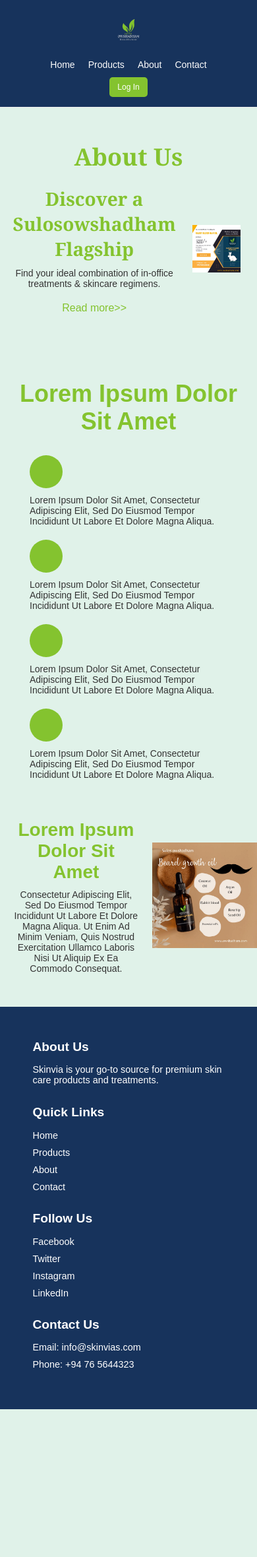
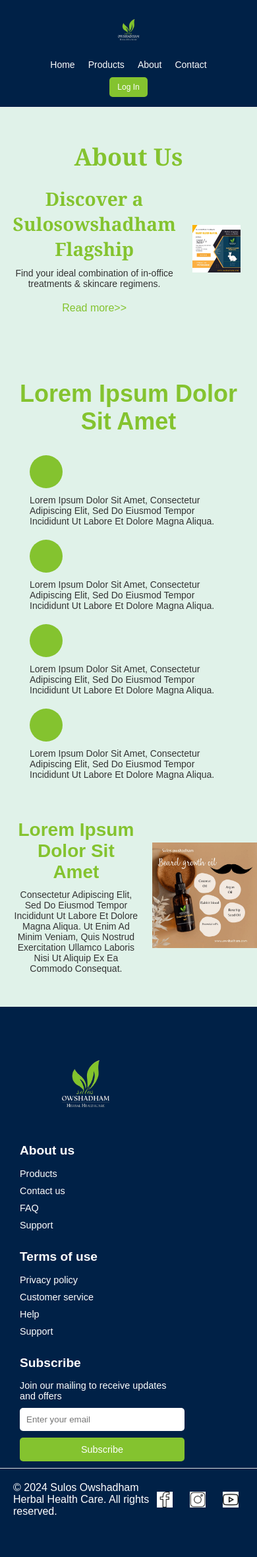
Before and after one commit to FAITE-TECH/Cosmetic-Web, a PHP site: page /About.php in a window 390 px wide. Shown: the whole page at 66% size. Before the commit the page ends 2136 px from the top, so only its background shows below. Run offline with PHP 8.4, Linux system fonts and the light colour scheme; some web fonts are replaced.

Commit message:
Updated with changes

```diff
--- a/About.php
+++ b/About.php
@@ -91,33 +91,41 @@ $username = $isLoggedIn ? $_SESSION['Usname'] : '';
 </section>
 
 <footer>
-    <div class="container footer-container">
-        <div class="footer-section">
-            <h3>About Us</h3>
-            <p>Skinvia is your go-to source for premium skin care products and treatments.</p>
+    <div class="footer-container">
+        <div class="footer-section logo-section">
+            <img src="Logo/logo.png" alt="Sulos Owshadham Herbal Health Care Logo">
         </div>
         <div class="footer-section">
-            <h3>Quick Links</h3>
+            <h3>About us</h3>
             <ul>
-                    <li><a href="<?php echo $isLoggedIn ? 'CusHome.php' : 'index.php'; ?>">Home</a></li>
-                    <li><a href="Product.php">Products</a></li>
-                    <li><a href="About.php">About</a></li>
-                    <li><a href="contactus.php">Contact</a></li>
+                <li><a href="Product.php">Products</a></li>
+                <li><a href="contactus.php">Contact us</a></li>
+                <li><a href="#">FAQ</a></li>
+                <li><a href="#">Support</a></li>
             </ul>
         </div>
         <div class="footer-section">
-            <h3>Follow Us</h3>
+            <h3>Terms of use</h3>
             <ul>
-                <li><a href="#">Facebook</a></li>
-                <li><a href="#">Twitter</a></li>
-                <li><a href="#">Instagram</a></li>
-                <li><a href="#">LinkedIn</a></li>
+                <li><a href="#">Privacy policy</a></li>
+                <li><a href="#">Customer service</a></li>
+                <li><a href="#">Help</a></li>
+                <li><a href="#">Support</a></li>
             </ul>
         </div>
-        <div class="footer-section">
-            <h3>Contact Us</h3>
-            <p>Email: info@skinvias.com</p>
-            <p>Phone: +94 76 5644323</p>
+        <div class="footer-section subscribe-section">
+            <h3>Subscribe</h3>
+            <p>Join our mailing to receive updates and offers</p>
+            <input type="email" placeholder="Enter your email">
+            <button>Subscribe</button>
+        </div>
+    </div>
+    <div class="footer-bottom">
+        <p>© 2024 Sulos Owshadham Herbal Health Care. All rights reserved.</p>
+        <div class="social-icons">
+            <a href="#"><img src="Logo/facebook-nb.png" alt="Facebook"></a>
+            <a href="#"><img src="Logo/video-nb.png" alt="Instagram"></a>
+            <a href="#"><img src="Logo/youtube-nb.png" alt="YouTube"></a>
         </div>
     </div>
 </footer>
--- a/about.css
+++ b/about.css
@@ -37,7 +37,7 @@ body {
 }
 
 header {
-    background-color: #17335c;
+    background-color: #002147;
     border-bottom: 1px solid #eee;
     padding: 5px 0;
     height: auto;
--- a/buyNow.php
+++ b/buyNow.php
@@ -219,9 +219,9 @@ mysqli_close($conn);
     <div class="footer-bottom">
         <p>© 2024 Sulos Owshadham Herbal Health Care. All rights reserved.</p>
         <div class="social-icons">
-            <a href="#"><img src="Logo/facebook.png" alt="Facebook"></a>
-            <a href="#"><img src="Logo/instagram.png" alt="Instagram"></a>
-            <a href="#"><img src="Logo/youtube.png" alt="YouTube"></a>
+            <a href="#"><img src="Logo/facebook-nb.png" alt="Facebook"></a>
+            <a href="#"><img src="Logo/video-nb.png" alt="Instagram"></a>
+            <a href="#"><img src="Logo/youtube-nb.png" alt="YouTube"></a>
         </div>
     </div>
 </footer>
--- a/contactus.php
+++ b/contactus.php
@@ -30,7 +30,7 @@ $username = $isLoggedIn ? $_SESSION['Usname'] : '';
 }
 
 header {
-    background-color: #17335c;
+    background-color: #002147;
     border-bottom: 1px solid #eee;
     padding: 5px 0;
     height: auto;
@@ -257,7 +257,7 @@ nav ul li a {
         }
 
         footer {
-    background-color: #17335c;
+    background-color: #002147;
     color: white;
     padding: 40px 0;
     text-align: left;
--- a/styles.css
+++ b/styles.css
@@ -39,7 +39,7 @@ body {
 }
 
 header {
-    background-color: #17335c;
+    background-color: #002147;
     border-bottom: 1px solid #eee;
     padding: 5px 0;
     height: auto;
@@ -391,7 +391,7 @@ nav ul li a {
 }
 
 footer {
-    background-color: #17335c;
+    background-color: #002147;
     color: white;
     padding: 40px 0;
     text-align: left;
@@ -510,6 +510,7 @@ footer {
     height: 24px; /* Maintain aspect ratio */
     vertical-align: middle; /* Align images vertically */
     transition: opacity 0.3s;
+    background-color: white;
 }
 
 .social-icons img:hover {
@@ -891,8 +892,9 @@ footer {
     padding: 50px 20px;
     border-radius: 0px 0px 0 0; /* Rounded top corners */
     margin-bottom: 20px;
-    margin-left: 30px;
-    margin-right: 30px;
+    margin-left: 60px;
+    margin-right: 60px;
+    margin-top: 20px;
 }
 
 .exclusive-offers .container {
@@ -929,30 +931,32 @@ footer {
     text-decoration: none;
     font-weight: bold;
     transition: background-color 0.3s ease;
+
 }
 
 .exclusive-offers .btn-primary {
-    background-color: #ffffff; /* White button */
+    background-color: #EAF7F5; /* White button */
     color: #002147; /* Dark blue text */
 }
 
 .exclusive-offers .btn-primary:hover {
-    background-color: #f1f1f1; /* Slightly darker white on hover */
+    background-color: #FFFF; /* Slightly darker white on hover */
 }
 
 .exclusive-offers .btn-secondary {
     background-color: transparent; /* Transparent button */
     color: white;
     border: 2px solid white;
+
 }
 
 .exclusive-offers .btn-secondary:hover {
-    background-color: white;
+    background-color: #EAF7F5;
     color: #002147; /* Dark blue text on hover */
 }
 
 /* Responsive styles */
-@media (max-width: 768px) {
+@media (max-width: 868px) {
     .exclusive-offers .container {
         flex-direction: column;
         text-align: center;
```
Also changed, not shown: CusHome.php (+4 -4 lines), cart.php (+132 -3 lines), index.php (+4 -4 lines), signIn.css (+36 -28 lines), Logo/facebook-nb.png (added), Logo/facebook-wt.png (added), Logo/video-nb.png (added), Logo/youtube-nb.png (added).
